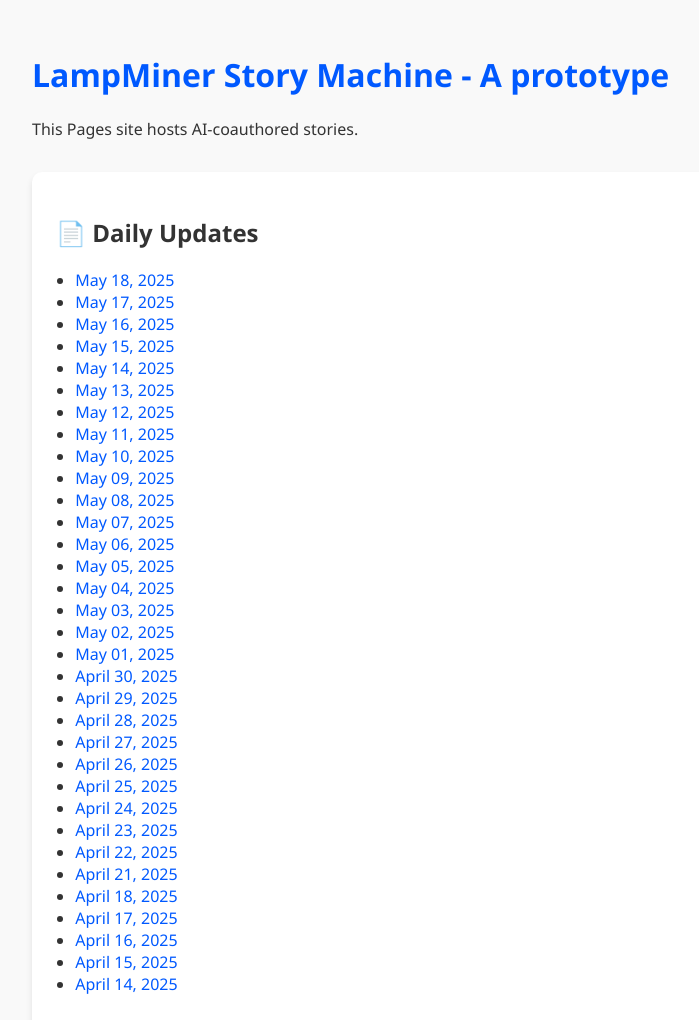
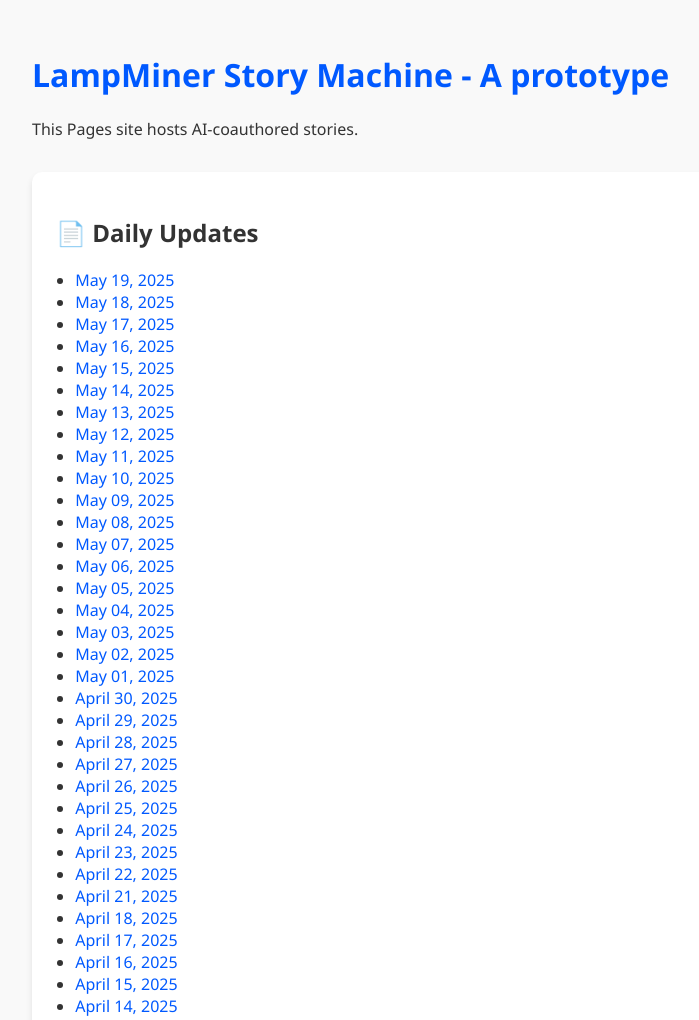
Before and after one commit to weiaiwayne/lampminer-storymachine, a plain HTML site: page index.html in a window 1280 px wide. Shown: the top 1020 px of the page, without its empty margins (208-907 px from the left). Drawn offline with Linux system fonts and the light colour scheme.

Commit message:
Update index.html with new summaries

```diff
--- a/index.html
+++ b/index.html
@@ -43,6 +43,7 @@
     <div class="card">
       <h2>📄 Daily Updates</h2>
       <ul>
+        <li><a href="docs/gemini_storyland_analysis_20250519.md" target="_blank">May 19, 2025</a></li>
         <li><a href="docs/gemini_storyland_analysis_20250518.md" target="_blank">May 18, 2025</a></li>
         <li><a href="docs/gemini_storyland_analysis_20250517.md" target="_blank">May 17, 2025</a></li>
         <li><a href="docs/gemini_storyland_analysis_20250516.md" target="_blank">May 16, 2025</a></li>
```
